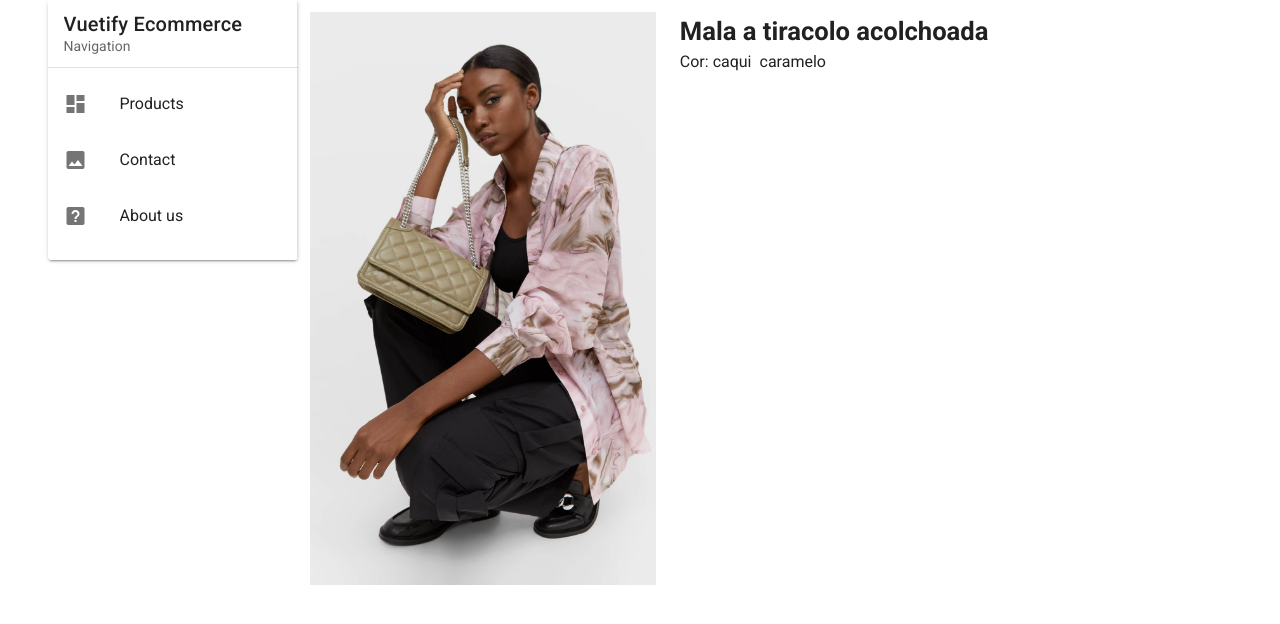
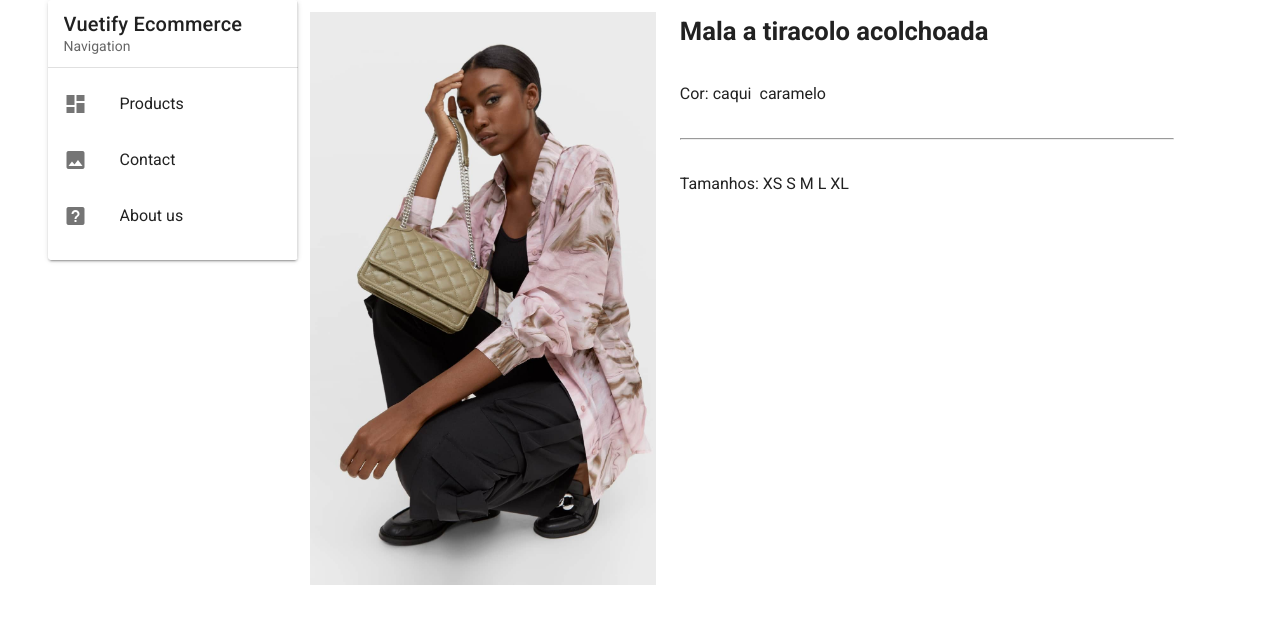
Before and after one commit to TheMathPires/ecommerce-template, a Vue app: page /product-detail in a window 1280 px wide. Shown: the top 624 px of the page. Built offline with nearby package versions, Linux system fonts and the light colour scheme.

Commit message:
color function fixed

```diff
--- a/src/components/ProductDetail.vue
+++ b/src/components/ProductDetail.vue
@@ -8,7 +8,13 @@
         <h1>{{ name }}</h1>
 
         <div class="colors">
-            Cor: <button @click="changePicture()" v-for="(color, c) in colors" :key="c"> {{ color.color }} </button>
+          Cor: <button @click="changePicture($event)" v-for="(color, c) in colors" :key="c" :id="color.color">{{ color.color }}</button>
+        </div>
+
+        <hr>
+
+        <div class="sizes">
+          Tamanhos: XS S M L XL
         </div>
       </v-col>
     </v-row>
@@ -35,10 +41,18 @@ export default {
         };
     },
     methods: {
-      changePicture: function () {
+      changePicture: function (event) {
         const productImage = document.querySelector('.product-detail img')
-        console.log(productImage.src)
-        productImage.src = (productImage.src.includes('caramelo')) ? require("@/assets/bolsa.jpg") : require("@/assets/caramelo.jpg")
+        productImage.src = (event.target.id === 'caqui') ? require("@/assets/bolsa.jpg") : require("@/assets/caramelo.jpg")
+
+        const colorButtons = document.querySelectorAll('.product-detail button')
+        colorButtons.forEach(btn => {
+          if (btn.classList.contains('clicked')) {
+            btn.classList.remove('clicked')
+          }
+        })
+
+        event.target.classList.add('clicked')
       }
     },
 };
@@ -55,6 +69,9 @@ export default {
   margin-right: .5rem;
 }
 .product-detail button.clicked {
-  margin-right: .2rem;
+  font-weight: bold;
+}
+.product-detail .colors, .product-detail .sizes {
+  padding: 2rem 0;
 }
 </style>
```
